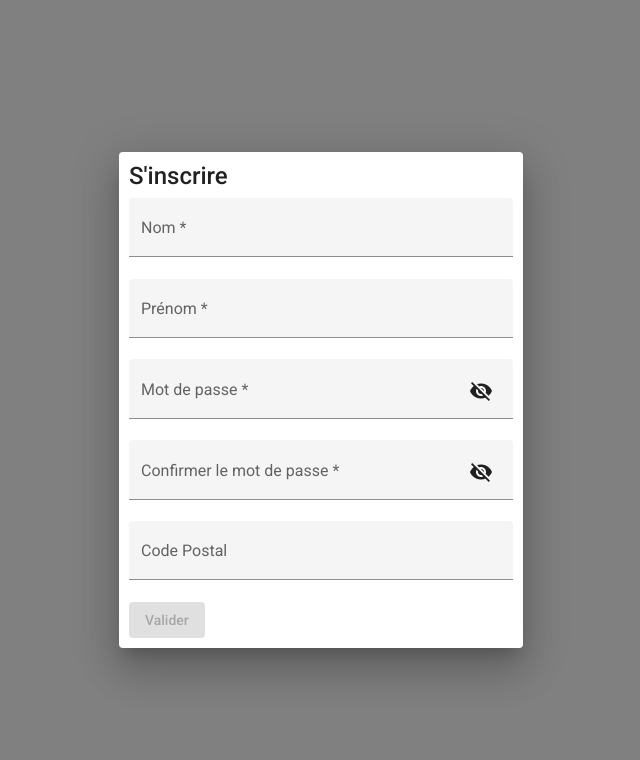
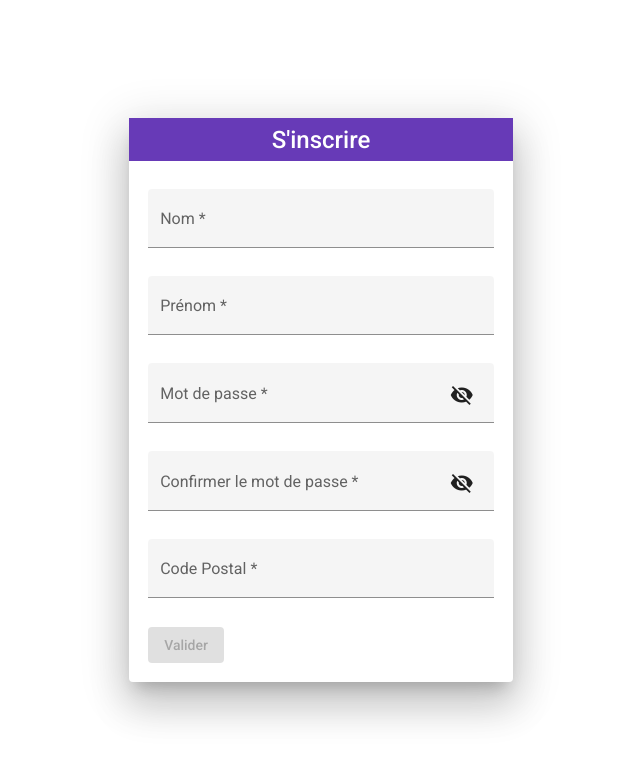
Before and after one commit to celiaR22/test_auto, an Angular app: page /signin in a window 1280 px wide. Before the commit this address led to /. Shown: the top 760 px of the page, without its empty margins (319-959 px from the left). Built offline with nearby package versions, Linux system fonts and the light colour scheme.

Commit message:
routing + css sur form

```diff
--- a/src/app/app-routing.module.ts
+++ b/src/app/app-routing.module.ts
@@ -1,7 +1,13 @@
 import { NgModule } from '@angular/core';
 import { RouterModule, Routes } from '@angular/router';
+import { HomeComponent } from './features/home/home.component';
+import { SignInComponent } from './features/sign-in/sign-in.component';
 
-const routes: Routes = [];
+const routes: Routes = [
+  { path: 'signin', component: SignInComponent },
+  { path: 'home', component: HomeComponent },
+  { path: '', redirectTo: '/signin', pathMatch: 'full' } // Route par défaut vers SignIn
+];
 
 @NgModule({
   imports: [RouterModule.forRoot(routes)],
--- a/src/app/app.component.html
+++ b/src/app/app.component.html
@@ -1,2 +1 @@
-<app-sign-in></app-sign-in>
 <router-outlet></router-outlet>
--- a/src/app/features/sign-in/sign-in.component.html
+++ b/src/app/features/sign-in/sign-in.component.html
@@ -1,6 +1,6 @@
 <div class="content">
     <mat-card class="mat-elevation-z24">
-        <mat-card-title>S'inscrire</mat-card-title>
+        <mat-card-title class="title">S'inscrire</mat-card-title>
         <form [formGroup]="signInForm">
             <div>
                 <mat-form-field class="field" appearance="fill">
@@ -35,9 +35,10 @@
                 </mat-form-field>
                 <mat-form-field class="field" appearance="fill">
                     <mat-label>Confirmer le mot de passe</mat-label>
-                    <input matInput [type]="hidePassword ? 'password' : 'text'" formControlName="confirmPassword">
-                    <button mat-icon-button matSuffix (click)="togglePasswordVisibility()">
-                        <mat-icon>{{ hidePassword ? 'visibility_off' : 'visibility' }}</mat-icon>
+                    <input matInput [type]="hideConfirmPassword ? 'password' : 'text'"
+                        formControlName="confirmPassword">
+                    <button mat-icon-button matSuffix (click)="toggleConfirmPasswordVisibility()">
+                        <mat-icon>{{ hideConfirmPassword ? 'visibility_off' : 'visibility' }}</mat-icon>
                     </button>
                     <button *ngIf="signInForm.get('confirmPassword')?.value" matSuffix mat-icon-button
                         aria-label="Clear" (click)="resetValueOnClik('confirmPassword')">
@@ -55,8 +56,9 @@
                     <mat-error *ngFor="let error of getFormFieldErrors('postalCode')">{{ error }}</mat-error>
                 </mat-form-field>
             </div>
+            <button mat-raised-button color="primary" (click)="validateForm()"
+                [disabled]="signInForm.invalid">Valider</button>
         </form>
-        <button mat-raised-button color="primary" (click)="validateForm()"
-            [disabled]="signInForm.invalid">Valider</button>
+
     </mat-card>
 </div>
--- a/src/app/features/sign-in/sign-in.component.scss
+++ b/src/app/features/sign-in/sign-in.component.scss
@@ -1,15 +1,28 @@
 .content {
-    background-color: grey;
+    // background-color: grey;
     height: 100%;
     display: flex;
     justify-content: center;
     align-items: center;
 
     mat-card {
+        padding: 0;
+
+        .title {
+            color: white;
+            text-align: center;
+            padding: 2%;
+            background-color: #673ab7;
+        }
+
         width: 30vw;
-        padding: 10px;
+
+        form {
+            padding: 5%;
+        }
 
         mat-form-field {
+            margin-bottom: 2%;
             display: flex;
             flex-direction: column;
 
--- a/src/app/features/sign-in/sign-in.component.ts
+++ b/src/app/features/sign-in/sign-in.component.ts
@@ -1,5 +1,6 @@
 import { Component, OnInit } from '@angular/core';
 import { AbstractControl, FormBuilder, FormGroup, ValidationErrors, ValidatorFn, Validators } from '@angular/forms';
+import { Router } from '@angular/router';
 
 
 @Component({
@@ -10,7 +11,8 @@ import { AbstractControl, FormBuilder, FormGroup, ValidationErrors, ValidatorFn,
 export class SignInComponent implements OnInit {
   signInForm!: FormGroup
   hidePassword: boolean = true;
-  constructor(private fb: FormBuilder) { }
+  hideConfirmPassword: boolean = true;
+  constructor(private fb: FormBuilder, private router: Router) { }
 
   ngOnInit(): void {
     this.createForm()
@@ -23,20 +25,25 @@ export class SignInComponent implements OnInit {
     this.hidePassword = !this.hidePassword;
   }
 
+  toggleConfirmPasswordVisibility() {
+    this.hideConfirmPassword = !this.hideConfirmPassword;
+  }
+
   createForm() {
     this.signInForm = this.fb.group({
       lastname: ['', [Validators.required]],
-      firstname: ['', [Validators.required, Validators.email]],
+      firstname: ['', [Validators.required]],
       password: ['', [Validators.required, this.customPasswordValidator()]],
       confirmPassword: ['', [Validators.required]],
-      postalCode: ['', [this.frenchPostalCodeValidator()]]
+      postalCode: ['', [Validators.required, this.frenchPostalCodeValidator()]]
     }, { validators: this.passwordMatchValidator });
   }
 
   validateForm() {
+
     if (this.signInForm.valid) {
       const formData = this.getFormData();
-      console.log(formData);
+      this.router.navigate(['/home']);
     }
   }
 
@@ -94,7 +101,7 @@ export class SignInComponent implements OnInit {
         errors.push(`Le champ ${fieldName} est requis.`);
       }
 
-      if (fieldName === 'confirmPassword' && this.signInForm.hasError('passwordsMismatch')) {
+      if (fieldName === 'confirmPassword' && this.signInForm.hasError('passwordsMismatch') && this.signInForm.get('confirmPassword')?.value) {
         errors.push('Les mots de passe ne correspondent pas.');
       }
 
```
